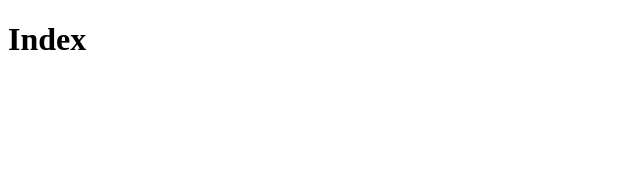
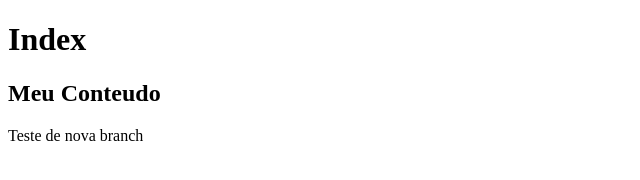
Before and after one commit to RodrigoBas/git-exemplo, a plain HTML site: page index.html in a window 1280 px wide. Shown: the whole page, without its empty margins (0-640 px from the left). Drawn offline with Linux system fonts and the light colour scheme.

Commit message:
Criação do corpo do site

```diff
--- a/index.html
+++ b/index.html
@@ -7,5 +7,7 @@
 </head>
 <body>
     <h1>Index</h1>
+    <h2>Meu Conteudo</h2>
+    <div>Teste de nova branch</div>
 </body>
 </html>
```
